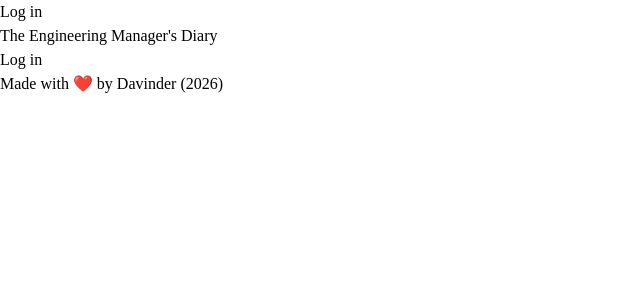
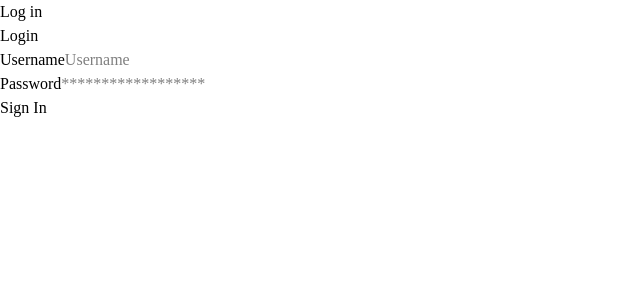
Before and after one commit to MissDavinderKaur/WBS_DIARY, a React (Vite) app in the folder wbs-diary/: page /login in a window 1280 px wide. Shown: the top 300 px of the page, without its empty margins (0-640 px from the left). Built offline with nearby package versions, Linux system fonts and the light colour scheme.

Commit message:
Log in page has been added in

```diff
--- a/wbs-diary/package.json
+++ b/wbs-diary/package.json
@@ -11,7 +11,8 @@
   },
   "dependencies": {
     "react": "^19.2.4",
-    "react-dom": "^19.2.4"
+    "react-dom": "^19.2.4",
+    "react-router-dom": "^7.14.2"
   },
   "devDependencies": {
     "@eslint/js": "^9.39.4",
--- a/wbs-diary/src/App.jsx
+++ b/wbs-diary/src/App.jsx
@@ -1,18 +1,27 @@
 import { useState } from 'react';
+import { BrowserRouter, Routes, Route } from 'react-router-dom';
 import Header from './components/Header';
 import Main from './components/Main';
 import Footer from './components/Footer';
+import Login from './components/Login';
 
 const App = () => {
 
   return (
-    <div className="min-h-screen flex flex-col items-center justify-center px-4 py-6">
-      <div className="w-full max-w-4xl">
-        <Header/>
-        <Main/>
-        <Footer />
-      </div>
-    </div>
+    <BrowserRouter>
+      <Header />
+      <Routes>
+        <Route path="/" element={
+          <div className="min-h-screen flex flex-col items-center justify-center px-4 py-6 pt-20">
+            <div className="w-full max-w-4xl">
+              <Main />
+              <Footer />
+            </div>
+          </div>
+        } />
+        <Route path="/login" element={<Login />} />
+      </Routes>
+    </BrowserRouter>
   );
 };
 
--- a/wbs-diary/src/components/Header.jsx
+++ b/wbs-diary/src/components/Header.jsx
@@ -1,12 +1,19 @@
 // Navigation header with login/logout
 
 import { useState, useEffect } from 'react';
+import { useNavigate } from 'react-router-dom';
 
 const Header = () => {
+  const navigate = useNavigate();
 
   return (
     <header className="fixed top-0 left-0 right-0 flex justify-end p-4 bg-white shadow-md z-50">
-        <button className="px-4 py-2 bg-red-600 text-white rounded border border-red-600 hover:bg-red-700">Log in</button>
+        <button
+          className="px-4 py-2 bg-red-600 text-white rounded border border-red-600 hover:bg-red-700"
+          onClick={() => navigate('/login')}
+        >
+          Log in
+        </button>
     </header>
   );
 };
--- /dev/null
+++ b/wbs-diary/src/components/Login.jsx
@@ -0,0 +1,43 @@
+import React from 'react';
+
+const Login = () => {
+  return (
+    <div className="flex flex-col items-center justify-center min-h-screen py-12">
+      <h1 className="text-4xl font-bold mb-6">Login</h1>
+      <form className="w-full max-w-sm">
+        <div className="mb-4">
+          <label className="block text-gray-700 text-sm font-bold mb-2" htmlFor="username">
+            Username
+          </label>
+          <input
+            className="shadow appearance-none border rounded w-full py-2 px-3 text-gray-700 leading-tight focus:outline-none focus:shadow-outline"
+            id="username"
+            type="text"
+            placeholder="Username"
+          />
+        </div>
+        <div className="mb-6">
+          <label className="block text-gray-700 text-sm font-bold mb-2" htmlFor="password">
+            Password
+          </label>
+          <input
+            className="shadow appearance-none border rounded w-full py-2 px-3 text-gray-700 mb-3 leading-tight focus:outline-none focus:shadow-outline"
+            id="password"
+            type="password"
+            placeholder="******************"
+          />
+        </div>
+        <div className="flex items-center justify-center">
+          <button
+            className="px-6 py-3 bg-red-600 text-white rounded border border-red-600 hover:bg-red-700"
+            type="button"
+          >
+            Sign In
+          </button>
+        </div>
+      </form>
+    </div>
+  );
+};
+
+export default Login;
--- a/wbs-diary/src/components/Main.jsx
+++ b/wbs-diary/src/components/Main.jsx
@@ -1,15 +1,22 @@
 // Navigation header with login/logout
 
 import { useState, useEffect } from 'react';
+import { useNavigate } from 'react-router-dom';
 
-const Header = () => {
+const Main = () => {
+  const navigate = useNavigate();
 
   return (
     <header className="flex flex-col items-center justify-center py-12">
         <h1 className="text-4xl font-bold mb-6">The Engineering Manager's Diary</h1>
-        <button className="px-6 py-3 bg-red-600 text-white rounded border border-red-600 hover:bg-red-700">Log in</button>
+        <button
+          className="px-6 py-3 bg-red-600 text-white rounded border border-red-600 hover:bg-red-700"
+          onClick={() => navigate('/login')}
+        >
+          Log in
+        </button>
     </header>
   );
 };
 
-export default Header;
+export default Main;
```
Also changed, not shown: 1 other file (tests, documents, lock files or other folders).
